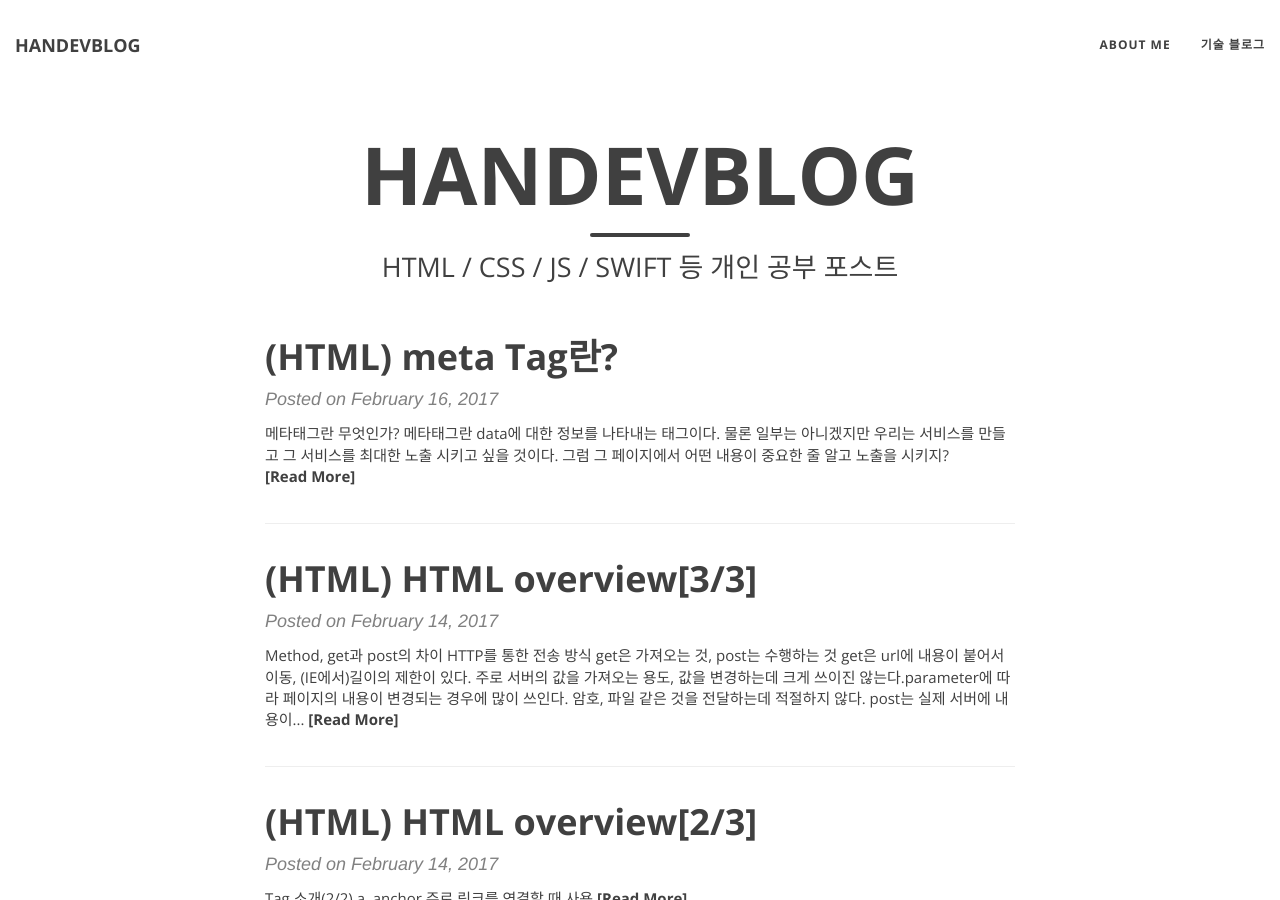
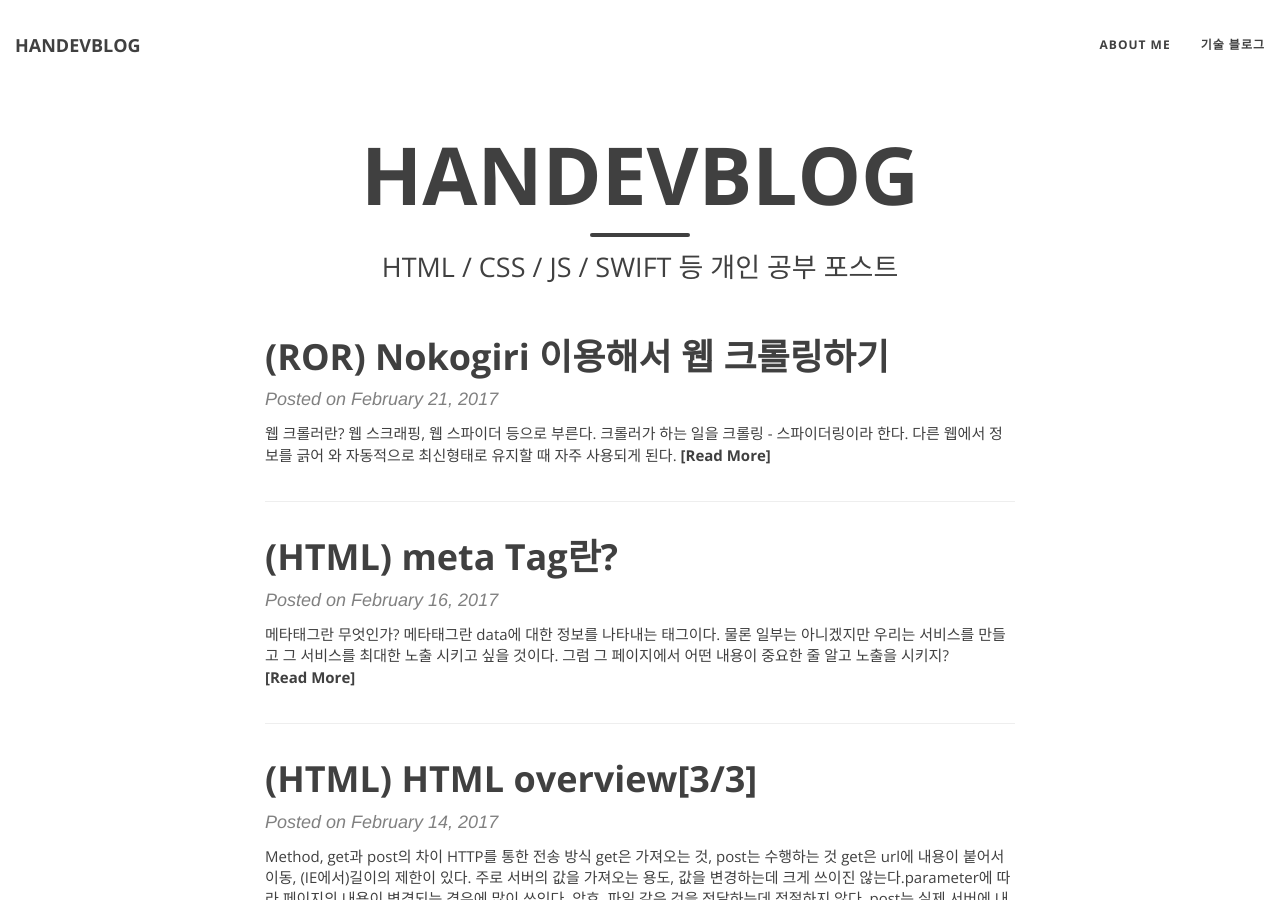
Before and after one commit to hanjungv/hanjungv.github.io, a Jekyll site: the page built from index.html, in a window 1280 px wide and 900 px high. Built offline with Jekyll 4.4.1, drawn with Linux system fonts in a browser that asks for light colours; nearby versions of some CDN libraries; the list of posts is cut into pages by our own code; some of the changed text lies outside the part shown.

Commit message:
post update

```diff
--- /dev/null
+++ b/_posts/2017-02/21/2017-02-21-1_ROR_usingNokogiri.markdown
@@ -0,0 +1,109 @@
+---
+
+layout: post
+title: "(ROR) Nokogiri 이용해서 웹 크롤링하기"
+category: ROR
+
+---
+
+### 웹 크롤러란?
+> 웹 스크래핑, 웹 스파이더 등으로 부른다. 크롤러가 하는 일을 크롤링 - 스파이더링이라 한다.<br/>
+다른 웹에서 정보를 긁어 와 자동적으로 최신형태로 유지할 때 자주 사용되게 된다.
+
+### 간단한 예제를 바로 시작해보자
+* 오피셜한 Nokogiri 사이트 : [http://www.nokogiri.org/](http://www.nokogiri.org/) 에 들어가면 튜토리얼과 설치법이 있음
+* 저는 제 블로그의 제목과 내용을 한번 크롤링 해보겠습니다. [https://hanjungv.github.io/](https://hanjungv.github.io/)
+
+#### 설치하기
+* 먼저 저는 루비마인을 이용합니다. 그냥 아톰을 이용하시는 분이라면 터미널에서 rails new 를 해서 프로젝트를 만들어주세요.
+* nokogiri gem을 추가해 주고 bundle install을 해줍니다. 그냥 gem install nokogiri 를 해줘도 됩니다.
+
+~~~
+$ gem install nokogiri
+~~~
+* 그리고 컨트롤러와 크롤링 한 내용을 담을 모델을 만들었습니다.
+
+~~~
+$ rails g controller home crawler
+$ rails g model result title:string content:text
+~~~
+#### model
+
+~~~ruby
+class CreateResults < ActiveRecord::Migration
+    def change
+        create_table :results do |t|
+          t.string :title
+          t.text :content
+          t.timestamps null: false
+        end
+    end
+end
+~~~
+
+
+#### Controller
+* 먼저 제 블로그를 살펴 보겠습니다.<br/>
+<img src = '/post_img/201702/21/1.png' width='400'/><br/>
+<img src = '/post_img/201702/21/2.png' width='400'/><br/>
+* 제목은 post-preview 내부에 h2에 담겨있고 미리보기는 post-entry에 담겨있네요.
+* 그리고 제 블로그는 총 2페이지로 구분되어 있고 /page로 페이지네이션을 했습니다.
+
+~~~ruby
+require 'open-uri'
+class HomeController < ApplicationController
+    def crawler
+        (2).downto(1) do |c| #반복문을 돌면서
+            if c == 1
+                addPage = ""
+            else
+                addPage = "page#{c}/"
+            end
+            url = "https://hanjungv.github.io/" + addPage # url을 지정해
+            doc = Nokogiri::HTML(open(url)) # 열고
+            @posts = doc.css('.posts-list article') #article 클래스를 갖는 객체들을 전부 post에 담아
+            @posts.each do |x| #각각 돌면서 Result에 추가해줍니다.
+                tit = x.css('.post-title').text.strip
+                cont = x.css('.post-entry-container .post-entry').text.strip
+                @res = Result.new(title: tit, content: cont)
+                @res.save
+            end
+        end
+        redirect_to '/'
+    end
+    def show
+        @pr = Result.all
+    end
+end
+~~~
+#### View
+
+~~~html
+<!--테이블로 뽑혀오는 데이터를 출력해 봤습니다.-->
+<table>
+    <thead>
+        <tr>
+            <td>제목</td>
+            <td>내용</td>
+        </tr>
+    </thead>
+    <tbody>
+        <%@pr.each do |p|%>
+            <tr>
+                <td><%= p.title %></td>
+                <td><%=p.content%></td>
+            </tr>
+        <%end%>
+    </tbody>
+</table>
+
+<a href = '/home/crawler'>크롤링하기</a>
+~~~
+
+
+#### 결과화면
+<img src = '/post_img/201702/21/3.png' width='700'/><br/>
+* 해당 문서를 잘 파악하고 뽑아낼 위치만 잘 찾아된다면 어렵지 않게 크롤링 할 수 있습니다.
+* 그나저나 Nokogiri는 정말 쉽게 크롤링 할 수 있게 도와주는군요..
+
+ <br/><br/>
```
Also changed, not shown: techblog.md (+1 -0 lines), post_img/201702/21/1.png (added), post_img/201702/21/2.png (added), post_img/201702/21/3.png (added).
